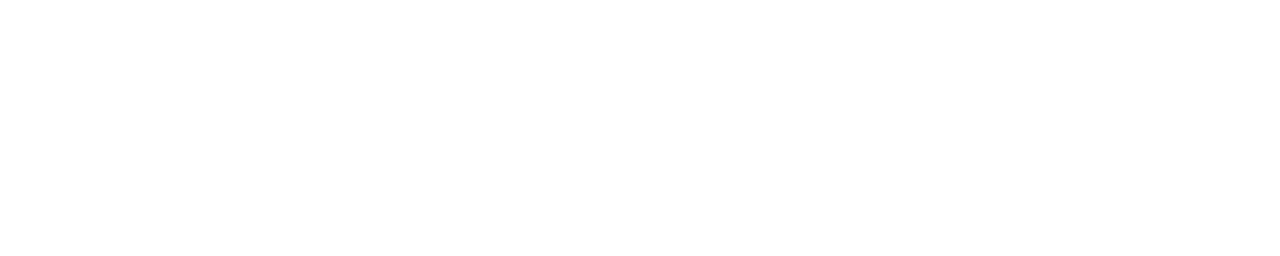
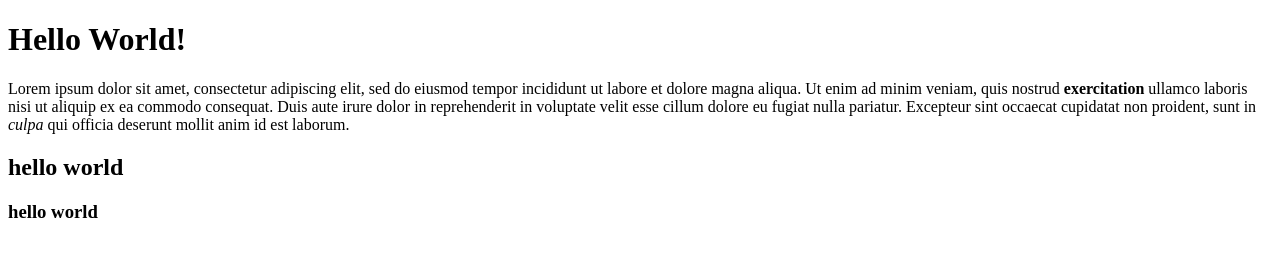
Before and after one commit to susangrace909/html-boilerplate, a plain HTML site: page index.html in a window 1280 px wide. Drawn offline with Linux system fonts and the light colour scheme.

Commit message:
added paragraph with strong and em

```diff
--- a/index.html
+++ b/index.html
@@ -4,4 +4,19 @@
     <meta charset="UTF-8" />
     <title>My "First" Webpage</title>
   </head>
+
+  <body>
+    <h1>Hello World!</h1>
+    <p>
+      Lorem ipsum dolor sit amet, consectetur adipiscing elit, sed do eiusmod
+      tempor incididunt ut labore et dolore magna aliqua. Ut enim ad minim
+      veniam, quis nostrud <strong>exercitation</strong> ullamco laboris nisi ut
+      aliquip ex ea commodo consequat. Duis aute irure dolor in reprehenderit in
+      voluptate velit esse cillum dolore eu fugiat nulla pariatur. Excepteur
+      sint occaecat cupidatat non proident, sunt in <em>culpa</em> qui officia
+      deserunt mollit anim id est laborum.
+    </p>
+    <h2>hello world</h2>
+    <h3>hello world</h3>
+  </body>
 </html>
```
